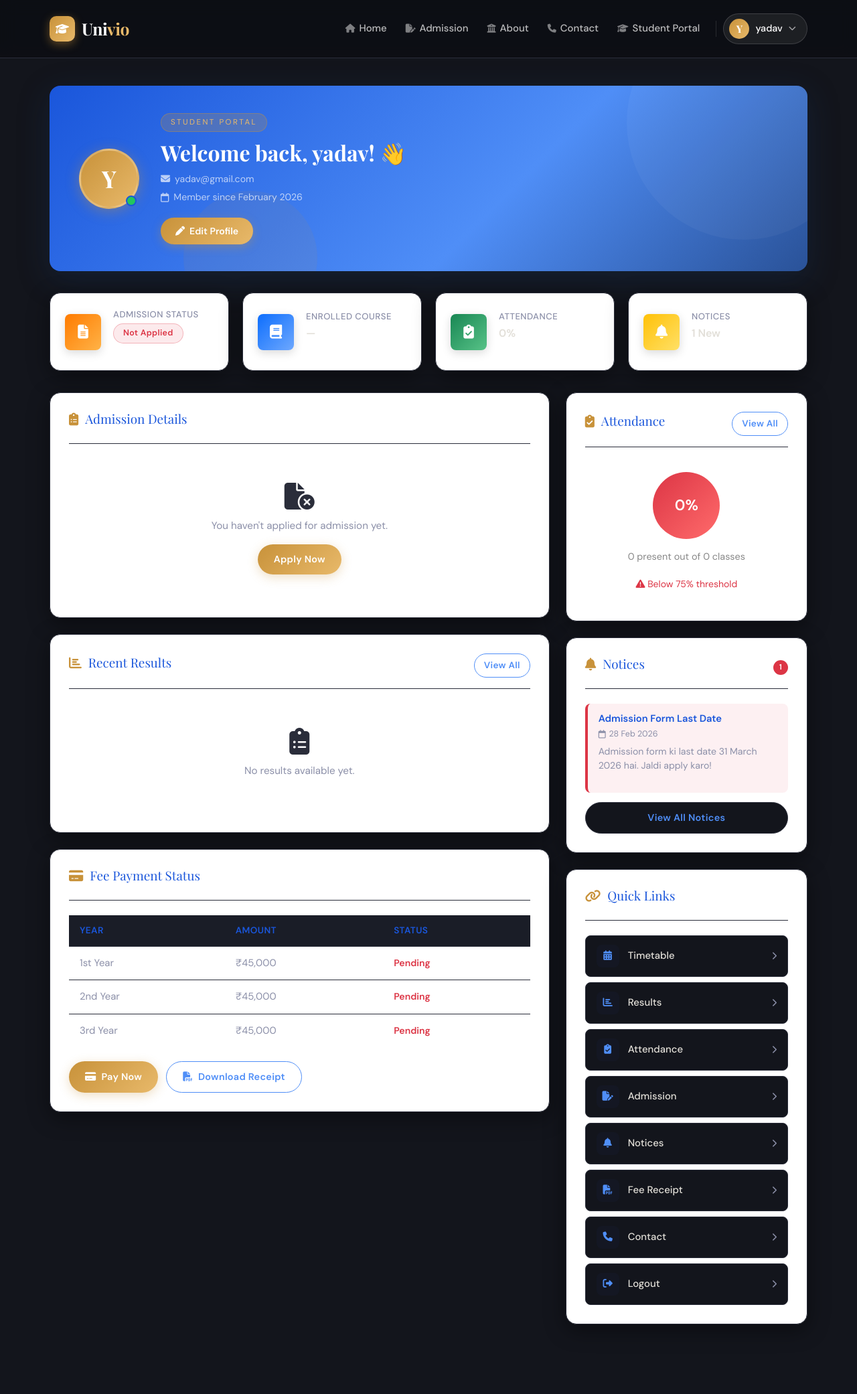
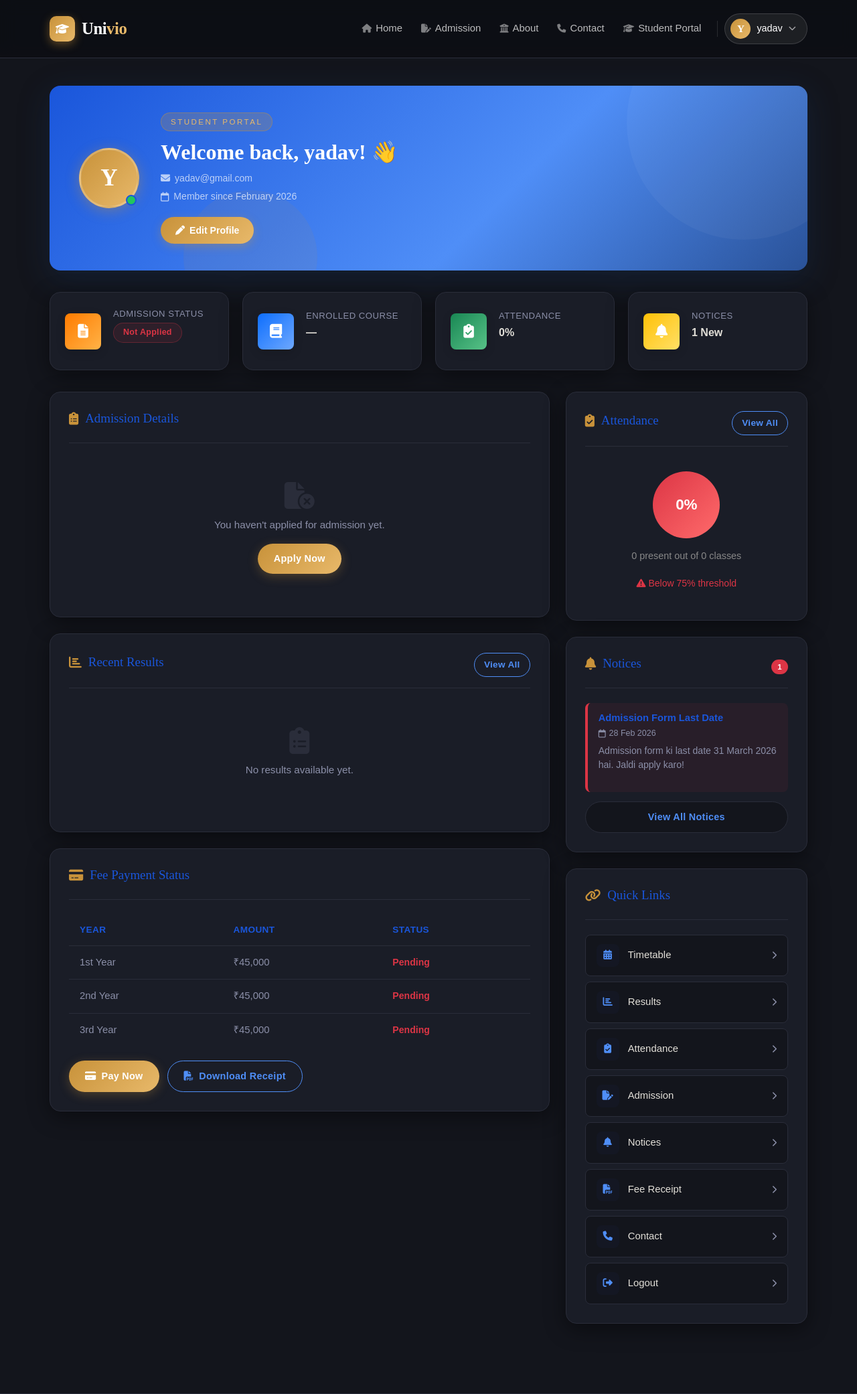
Before and after one commit to anmol630b/Admission-Management-System, a Django app: page /dashboard/ in a window 1280 px wide. Shown: the top 2082 px of the page at 67% size. Run offline with Django 5.2, Linux system fonts and the light colour scheme; a user stored in the database is signed in; data comes from the database, SQL or seed files in the repository; data that the repository does not hold is empty.

Commit message:
fix: all forms dark theme, remove font duplicates, add gitignore

```diff
--- a/static/css/dashboard.css
+++ b/static/css/dashboard.css
@@ -1,5 +1,3 @@
-@import url('https://fonts.googleapis.com/css2?family=Playfair+Display:wght@400;700;900&family=DM+Sans:wght@300;400;500;600&display=swap');
-
 :root {
   --primary: #4f8ef7;
   --primary-dark: #1a56db;
@@ -170,7 +168,7 @@
 }
 
 .stat-card {
-  background: var(--white);
+  background: var(--light-bg2);
   border: 1px solid var(--border);
   border-radius: var(--radius);
   padding: 24px 22px;
@@ -216,7 +214,7 @@
 
 /* ---- SECTION CARDS ---- */
 .section-card {
-  background: var(--white);
+  background: var(--light-bg2);
   border: 1px solid var(--border);
   border-radius: var(--radius);
   padding: 28px 28px;
--- a/static/css/login.css
+++ b/static/css/login.css
@@ -1,5 +1,3 @@
-@import url('https://fonts.googleapis.com/css2?family=Playfair+Display:wght@400;700;900&family=DM+Sans:wght@300;400;500;600&display=swap');
-
 :root {
   --primary: #4f8ef7;
   --primary-dark: #1a56db;
```
Also changed, not shown: static/css/contact.css (+5 -7 lines), static/css/profile.css (+4 -6 lines), 1 other file.
